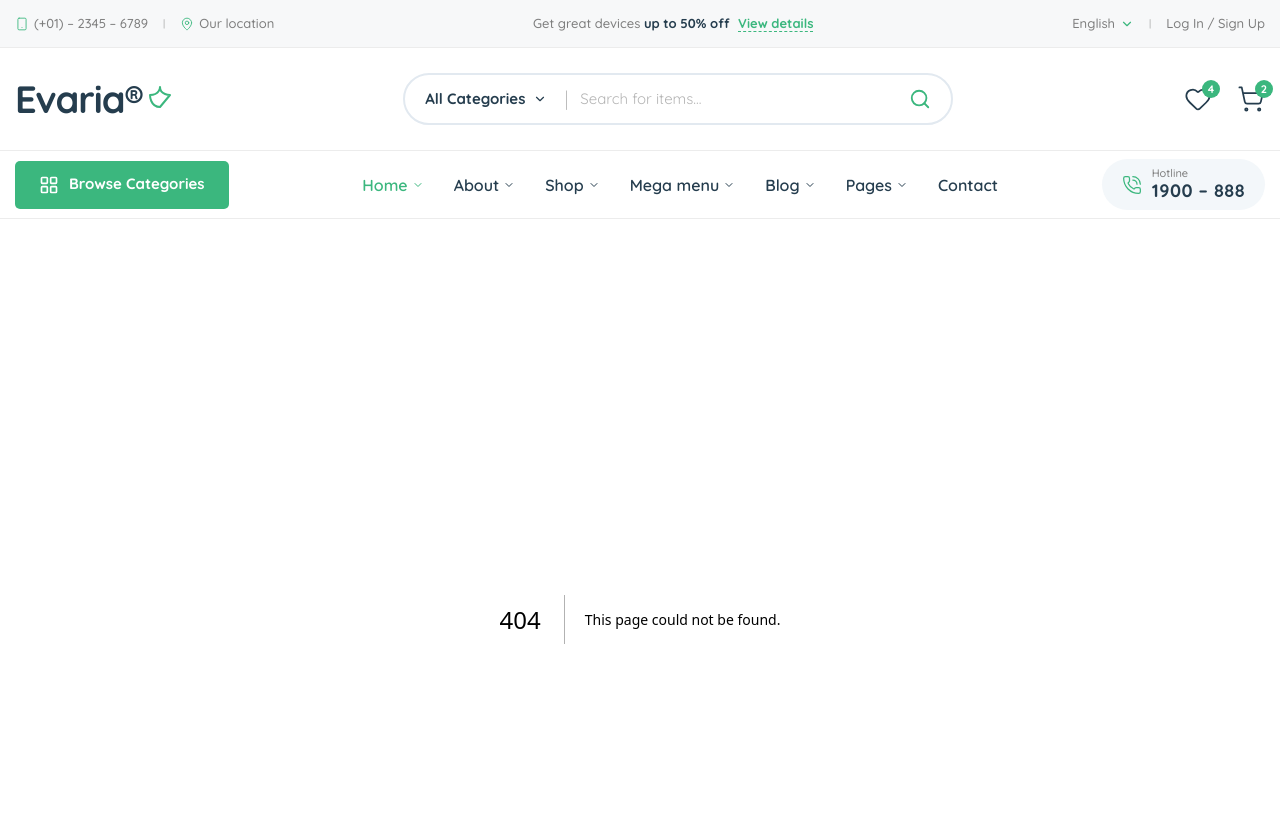
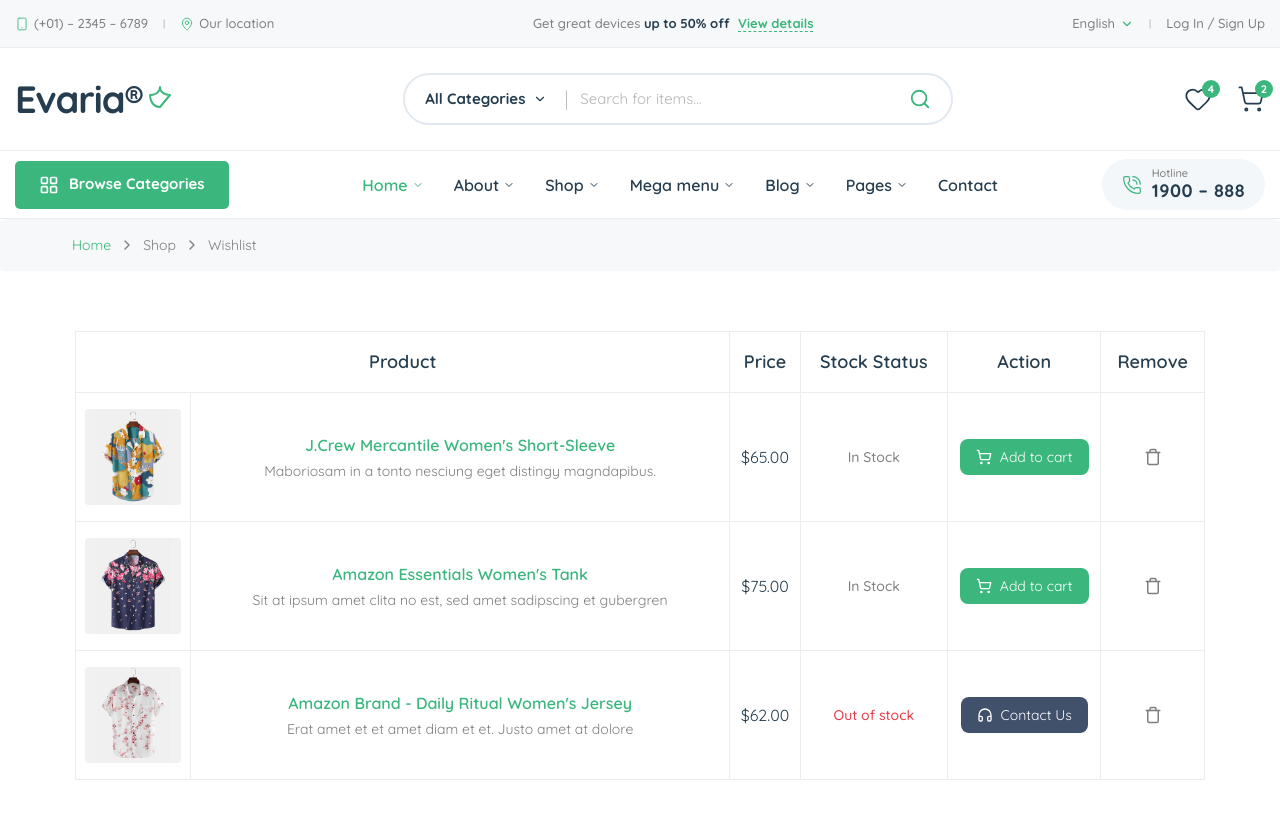
Before and after one commit to karthi-techdev/avens-ecom-site, a Next.js app: page /wishlist in a window 1280 px wide. Before the commit this address had no page. Shown: the top 818 px of the page. Built offline with nearby package versions, Linux system fonts and the light colour scheme.

Commit message:
wishlist

```diff
--- /dev/null
+++ b/app/wishlist/page.tsx
@@ -0,0 +1,170 @@
+"use client";
+import { ChevronRight, ShoppingCart, Headphones, Trash } from "lucide-react";
+
+export default function WishlistPage() {
+  const wishlistItems = [
+    {
+      id: 1,
+      name: "J.Crew Mercantile Women's Short-Sleeve",
+      description: "Maboriosam in a tonto nesciung eget distingy magndapibus.",
+      price: 65.00,
+      stock: "In Stock",
+      inStock: true,
+      image: "/product-view/product-img1.jpg"
+    },
+    {
+      id: 2,
+      name: "Amazon Essentials Women's Tank",
+      description: "Sit at ipsum amet clita no est, sed amet sadipscing et gubergren",
+      price: 75.00,
+      stock: "In Stock",
+      inStock: true,
+      image: "/product-view/products-img2.jpg"
+    },
+    {
+      id: 3,
+      name: "Amazon Brand - Daily Ritual Women's Jersey",
+      description: "Erat amet et et amet diam et et. Justo amet at dolore",
+      price: 62.00,
+      stock: "Out of stock",
+      inStock: false,
+      image: "/product-view/product-img4.jpg"
+    },
+  ];
+
+  return (
+    <>
+      {/* Breadcrumb */}
+      <nav className="flex items-center text-sm !mb-6 !px-8 sm:!px-18 !py-4 rounded bg-[var(--bg-light)] text-[var(--text-muted)]">
+        <a href="/" className="!text-[var(--primary)]">Home</a>
+        <span className="!mx-2">
+          <ChevronRight size={16} />
+        </span>
+        <a href="/">Shop</a>
+        <span className="!mx-2">
+          <ChevronRight size={16} />
+        </span>
+        <a href="/">Wishlist</a>
+      </nav>
+
+      <main className="main">
+        <div className="max-w-[1400px] mx-auto !px-3 sm:!px-6 md:!px-10 lg:!px-[60px] !py-5">
+
+
+
+          <div >
+            <table className="w-full border-collapse">
+              <thead className="hidden md:table-header-group">
+                <tr className="border-b border-t border-[var(--border-color)]">
+                  <th className="text-center border-r border-l border-[var(--border-color)] !py-4 !px-2 text-lg font-semibold text-[var(--text-main)]" colSpan={2}>Product</th>
+                  <th className="text-center border-r border-[var(--border-color)] !py-4 !px-2 text-lg font-semibold text-[var(--text-main)]">Price</th>
+                  <th className="text-center border-r border-[var(--border-color)] !py-4 !px-2 text-lg font-semibold text-[var(--text-main)]">Stock Status</th>
+                  <th className="text-center border-r border-[var(--border-color)] !py-4 !px-2 text-lg font-semibold text-[var(--text-main)]">Action</th>
+                  <th className="text-center border-r border-[var(--border-color)] !py-4 !px-2 text-lg font-semibold text-[var(--text-main)]">Remove</th>
+                </tr>
+              </thead>
+              <tbody>
+                {wishlistItems.map((item) => (
+                  <tr key={item.id} className="border border-[var(--border-color)] md:table-row block !mb-6 md:mb-0">
+                    {/* Image Column */}
+                    <td className="block md:table-cell text-center !py-4 border-b md:border-r border-[var(--border-color)]">
+                      <div className="flex justify-center">
+                        <div className="w-24 h-24 bg-gray-100 rounded flex-shrink-0">
+                          <img src={item.image} alt={item.name} className="w-full h-full object-cover rounded" />
+                        </div>
+                      </div>
+                    </td>
+
+                    {/* Product Details Column */}
+                    <td className="block md:table-cell text-center !py-2 border-b md:border-r border-[var(--border-color)] !px-5">
+                      <div>
+                        <h3 className="font-semibold text-[var(--primary)] !mb-1">{item.name}</h3>
+                        <p className="text-sm text-[var(--text-muted)] ">{item.description}</p>
+                      </div>
+                    </td>
+
+                    <td className="block md:table-cell text-center !py-2 border-b md:border-r border-[var(--border-color)]">
+                      <div className="relative">
+
+                        <span className="md:hidden font-semibold absolute left-3">
+                          Price:
+                        </span>
+
+                        <span className="block text-center">
+                          ${item.price.toFixed(2)}
+                        </span>
+
+                      </div>
+                    </td>
+
+                    {/* Stock Status Column */}
+                    <td className="block md:table-cell text-center !py-2 border-b md:border-r border-[var(--border-color)]">
+                      <div className="relative">
+
+                        <span className="md:hidden font-semibold absolute left-3">
+                          Stock:
+                        </span>
+
+                        <span
+                          className={`text-sm font-medium block text-center ${item.inStock
+                            ? "text-[var(--text-muted)]"
+                            : "text-[var(--red-color)]"
+                            }`}
+                        >
+                          {item.stock}
+                        </span>
+
+                      </div>
+                    </td>
+
+                    {/* Action Column */}
+                    <td className="block md:table-cell text-center !py-2 border-b md:border-r border-[var(--border-color)]">
+                      <div className="relative">
+
+                        <span className="md:hidden font-semibold absolute left-3">
+                          Cart:
+                        </span>
+
+                        <div className="flex justify-center">
+                          {item.inStock ? (
+                            <button className="inline-flex items-center gap-2 bg-[var(--primary)] text-white !px-4 !py-2 rounded-lg text-sm hover:bg-[var(--primary-hover)] transition-colors duration-200">
+                              <ShoppingCart size={16} />
+                              Add to cart
+                            </button>
+                          ) : (
+                            <button className="inline-flex items-center gap-2 bg-[#41506b] text-white !px-4 !py-2 rounded-lg text-sm">
+                              <Headphones size={16} />
+                              Contact Us
+                            </button>
+                          )}
+                        </div>
+
+                      </div>
+                    </td>
+
+                    {/* Remove Column */}
+                    <td className="block md:table-cell text-center !py-2 border-b md:border-r border-[var(--border-color)]">
+                      <div className="relative">
+
+                        <span className="md:hidden font-semibold absolute left-3">
+                          Remove:
+                        </span>
+
+                        <div className="flex justify-center">
+                          <button className="inline-flex justify-center text-[var(--text-muted)] hover:text-[var(--red-color)] transition-colors">
+                            <Trash size={18} />
+                          </button>
+                        </div>
+
+                      </div>
+                    </td>
+                  </tr>
+                ))}
+              </tbody>
+            </table>
+          </div>
+        </div>
+      </main>
+    </>
+  );
+}
```
